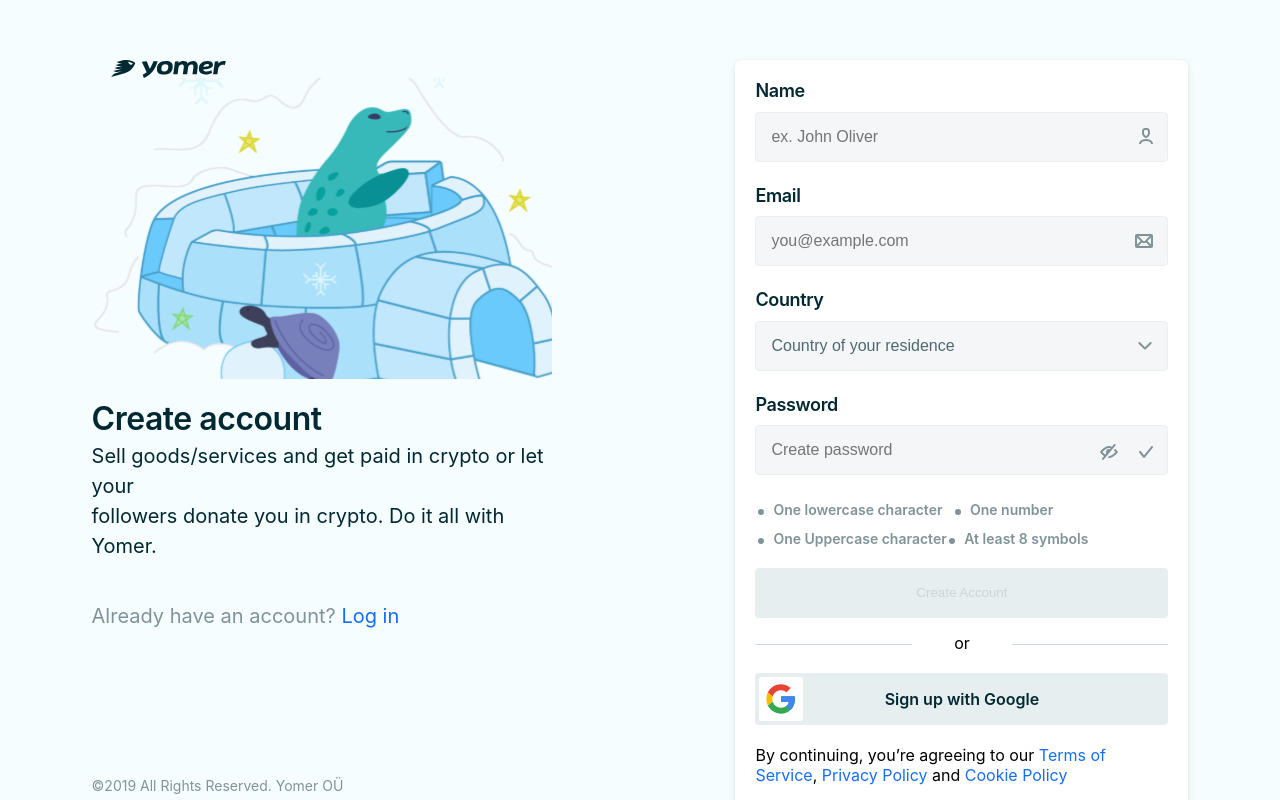
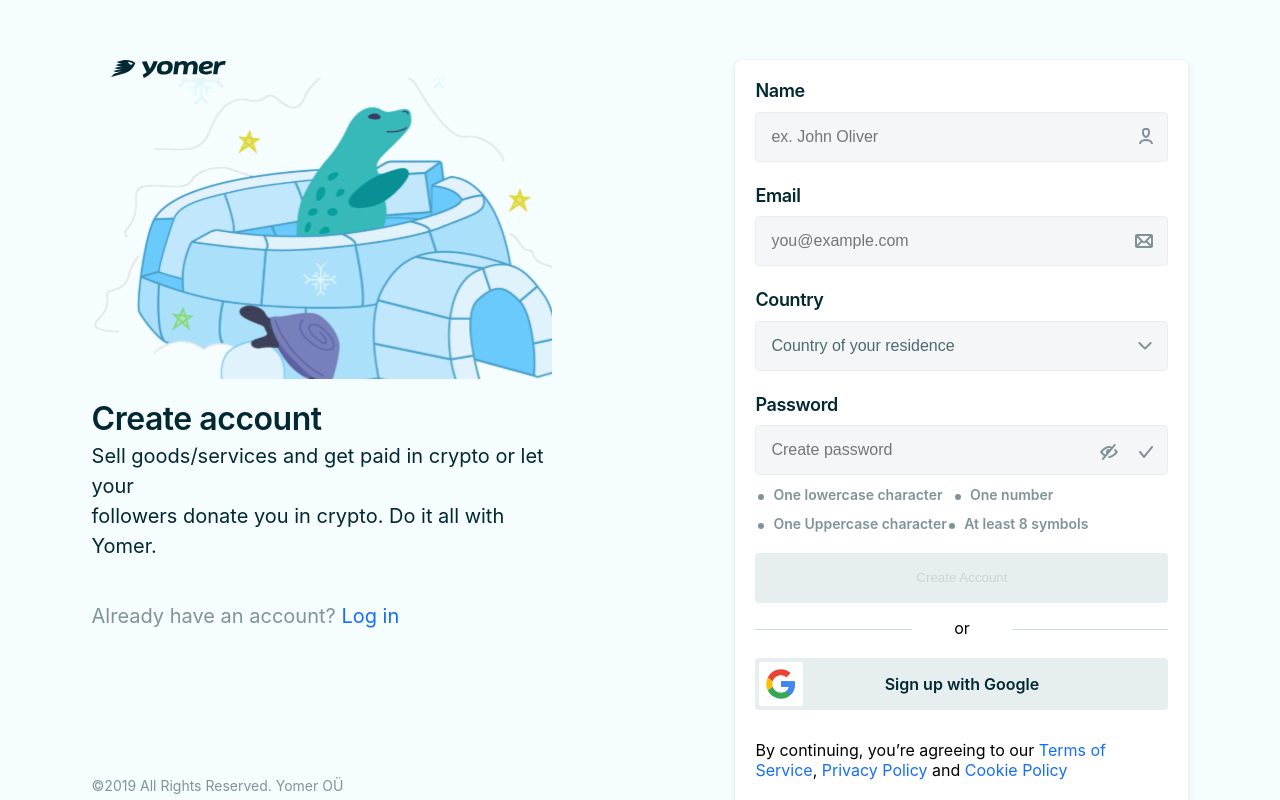
Before and after one commit to SleepwalkerPWD/test-form, a React (Create React App) app: page / in a window 1280 px wide. Built offline with nearby package versions, Linux system fonts and the light colour scheme.

Commit message:
fix margin

```diff
--- a/src/components/authForm/FormComponent/styled.js
+++ b/src/components/authForm/FormComponent/styled.js
@@ -106,7 +106,6 @@ const PasswordRulesListStyled = styled.ul`
   margin: 0;
   margin-left: 18px;
   margin-right: 80px;
-  margin-top: 15px;
   padding: 0;
 
   li:nth-child(2) {
@@ -201,7 +200,7 @@ const FormGoogleLogoStyled = styled(GoogleIcon)`
 `;
 
 const FormDivPolicyStyled = styled.div`
-  margin-top: 20px;
+  margin-top: 30px;
 `;
 
 const PolicyStyled = styled.a`
```
